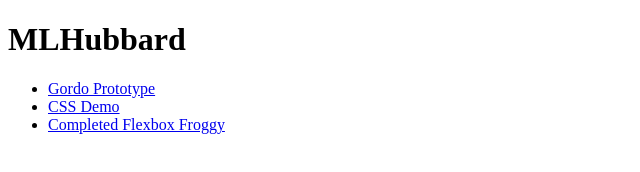
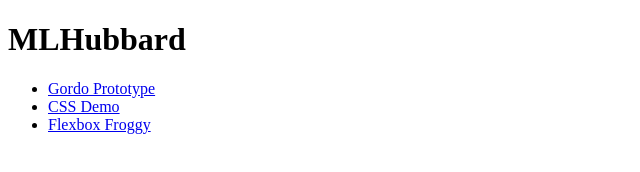
Before and after one commit to MLHubbard-AR/ifsc-1310, a plain HTML site: page index.html in a window 1280 px wide. Shown: the whole page, without its empty margins (0-640 px from the left). Drawn offline with Linux system fonts and the light colour scheme.

Commit message:
flexbox froggy

```diff
--- a/index.html
+++ b/index.html
@@ -16,7 +16,7 @@
 
       <li><a href="prototype/index.html">Gordo Prototype</a></li>
       <li><a href="css-demo/index.html">CSS Demo </a></li>
-      <li><a href="http://flexboxfroggy.com/">Completed Flexbox Froggy</a></li>
+      <li><a href="http://flexboxfroggy.com/">Flexbox Froggy</a></li>
     </ul>
   </nav>
 </body>
```
